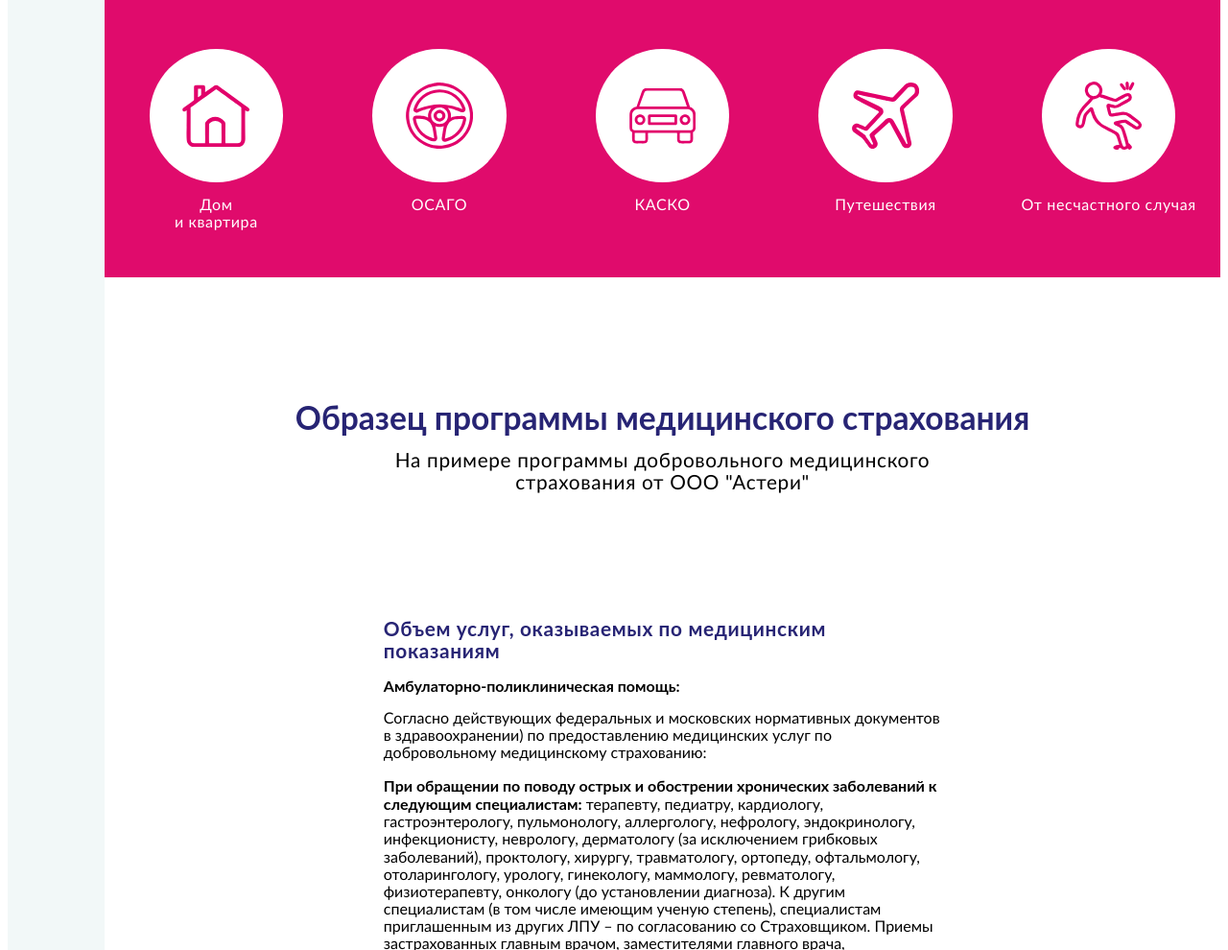
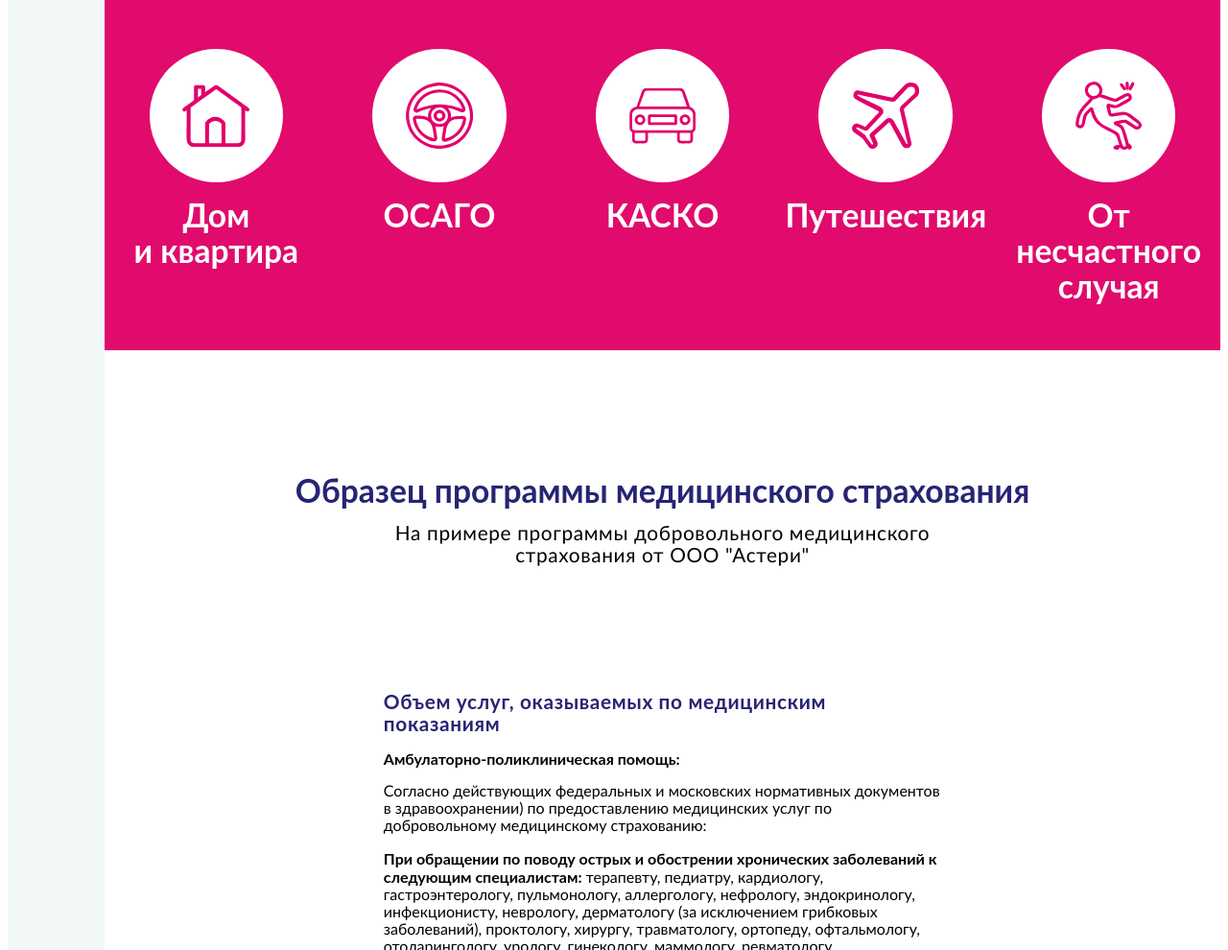
Before and after one commit to IsleBeeGun/dms-euroins, a website built with webpack: page dist/index.html in a window 1280 px wide. Shown: the part 5663-6653 px from the top of the page at 96% size. Built offline with nearby package versions, Linux system fonts and the light colour scheme; a web font is replaced by a local one.

Commit message:
fixed font size inside pink block

```diff
--- a/dist/index.html
+++ b/dist/index.html
@@ -610,7 +610,7 @@
               >
                 <img class="b-notice__icon" src="./img/svg/home_ins.svg" />
               </div>
-              <p class="b-notice__text u-color_ct-white">
+              <p class="b-notice__text u-color_ct-white u-text_fs-lg u-text_fw-bold">
                 Дом <br />
                 и квартира
               </p>
@@ -621,7 +621,7 @@
               >
                 <img class="b-notice__icon" src="./img/svg/osago_ins.svg" />
               </div>
-              <p class="b-notice__text u-color_ct-white">
+              <p class="b-notice__text u-color_ct-white u-text_fs-lg u-text_fw-bold">
                 ОСАГО
               </p>
             </div>
@@ -631,7 +631,7 @@
               >
                 <img class="b-notice__icon" src="./img/svg/kasko_ins.svg" />
               </div>
-              <p class="b-notice__text u-color_ct-white">
+              <p class="b-notice__text u-color_ct-white u-text_fs-lg u-text_fw-bold">
                 КАСКО
               </p>
             </div>
@@ -641,7 +641,7 @@
               >
                 <img class="b-notice__icon" src="./img/svg/travel_ins.svg" />
               </div>
-              <p class="b-notice__text u-color_ct-white">
+              <p class="b-notice__text u-color_ct-white u-text_fs-lg u-text_fw-bold">
                 Путешествия
               </p>
             </div>
@@ -651,7 +651,7 @@
               >
                 <img class="b-notice__icon" src="./img/svg/accident_ins.svg" />
               </div>
-              <p class="b-notice__text u-color_ct-white">
+              <p class="b-notice__text u-color_ct-white u-text_fs-lg u-text_fw-bold">
                 От несчастного случая
               </p>
             </div>
```
